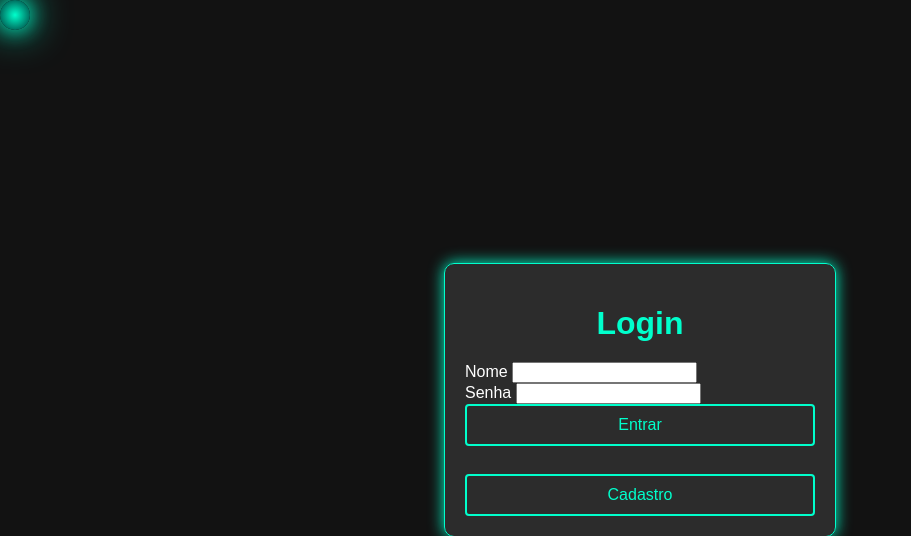
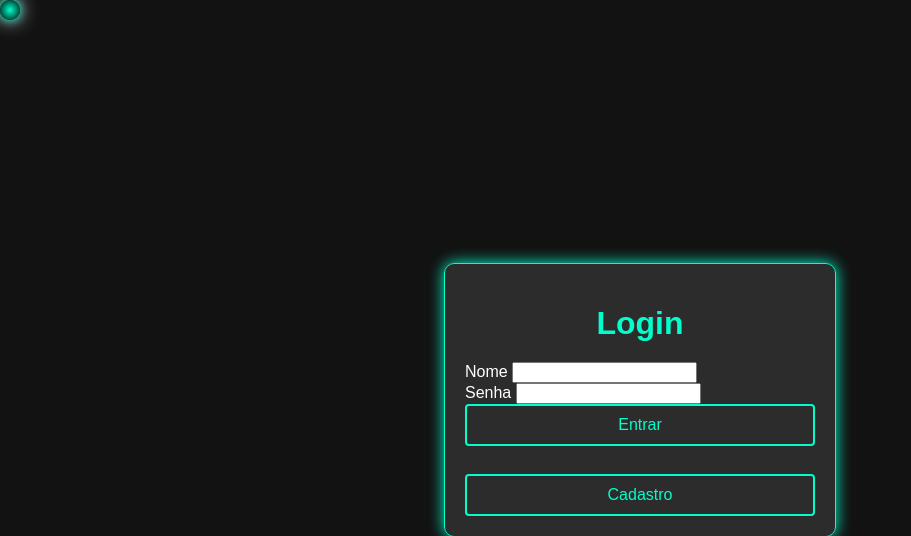
Before and after one commit to GeisonAlmeida/Cadastro_BD, a Flask app: page / in a window 1280 px wide. Shown: the top 536 px of the page, without its empty margins (0-911 px from the left). Run offline with Flask 3, Linux system fonts and the light colour scheme.

Commit message:
Reformulação no CSS do index (style.css)

```diff
--- a/static/style.css
+++ b/static/style.css
@@ -57,14 +57,14 @@ body {
 
 /* Boneco futurista */
 #boneco {
-    width: 30px;
-    height: 30px;
-    background: radial-gradient(circle, #00ffcc, #003333);
+    width: 20px;
+    height: 20px;
+    background: radial-gradient(circle, #00ffcc, #000000);
     border-radius: 50%;
     position: absolute;
     top: 0;
     left: 0;
     pointer-events: none;
-    box-shadow: 0 0 20px #00ffcc, 0 0 40px #00ffcc;
+    box-shadow: 0 0 10px #00ffcc, 0 0 20px #ffffff;
     transition: transform 0.05s ease-out;
 }
```
